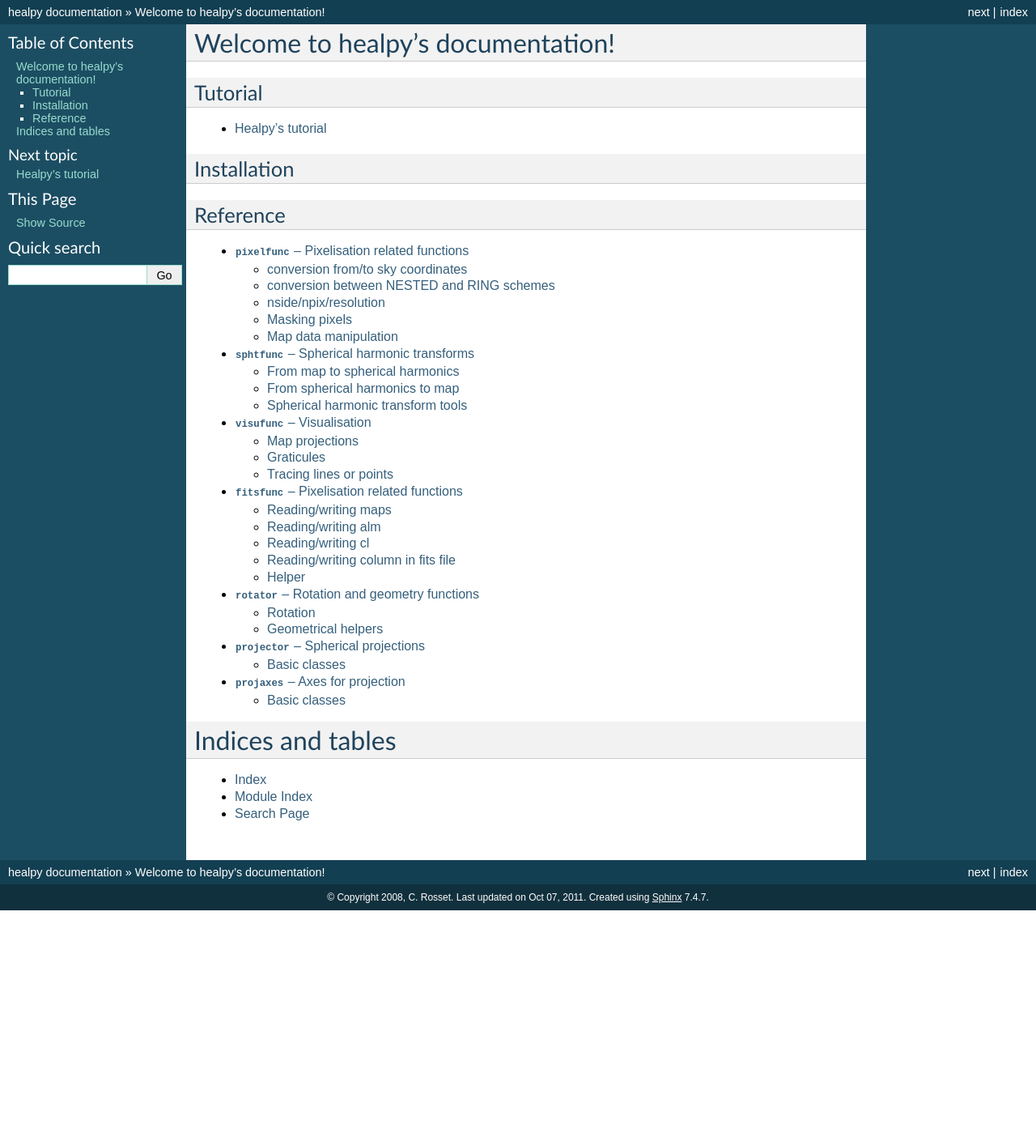
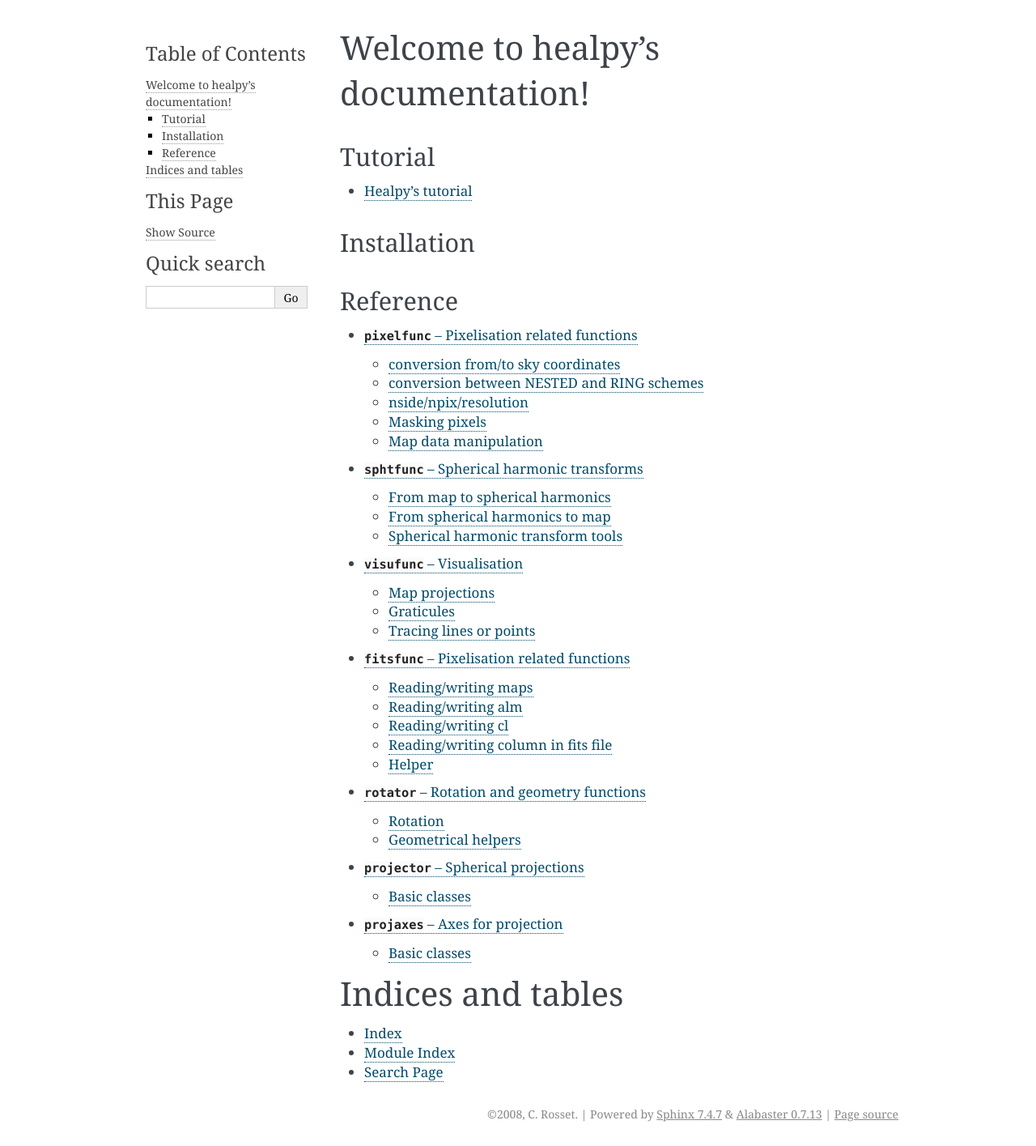
Before and after one commit to healpy/healpy, a Sphinx documentation site: the page built from doc/index.rst, in a window 1280 px wide. Shown: the whole page at 81% size. Built offline with Sphinx 7.4.7, drawn with Linux system fonts in a browser that asks for light colours; the version number could not be read and is left out; before the commit the page ends 1124 px from its top, so only the background shows below that.

Commit message:
Remove doc style in conf.py (issue #14)

```diff
--- a/doc/conf.py
+++ b/doc/conf.py
@@ -117,12 +117,12 @@ exclude_patterns = ['.build/*', 'templates/*', 'ext/*.rst']
 # -----------------------
 
 
-html_theme = 'default'
+#html_theme = 'default'
 
 # The style sheet to use for HTML and HTML Help pages. A file of that name
 # must exist either in Sphinx' static/ path, or in one of the custom paths
 # given in html_static_path.
-html_style = 'default.css'
+#html_style = 'default.css'
 
 # The name for this set of Sphinx documents.  If None, it defaults to
 # "<project> v<release> documentation".
```
